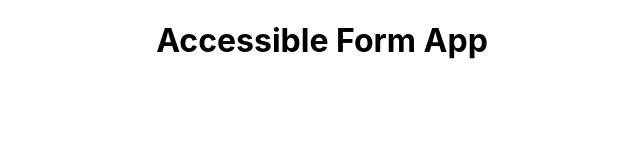
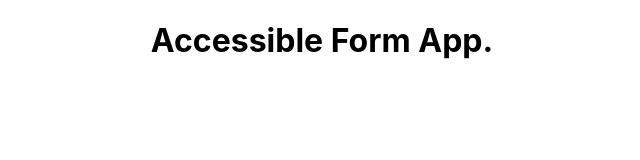
Before and after one commit to SallaSM/accessible-form, a React (Create React App) app: page / in a window 1280 px wide. Shown: the top 160 px of the page, without its empty margins (318-958 px from the left). Built offline with nearby package versions, Linux system fonts and the light colour scheme.

Commit message:
dep test 1

```diff
--- a/src/components/Header.js
+++ b/src/components/Header.js
@@ -4,7 +4,7 @@ export function Header() {
     return(
         <header className="Accessible-header">
             <div className="header-wrapper">
-                <h1>Accessible Form App</h1>
+                <h1>Accessible Form App.</h1>
             </div>
         </header>
     )
```
